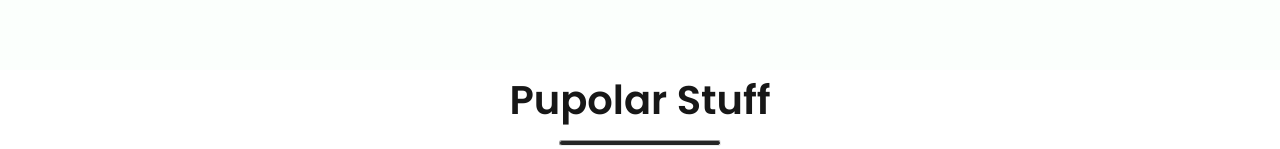
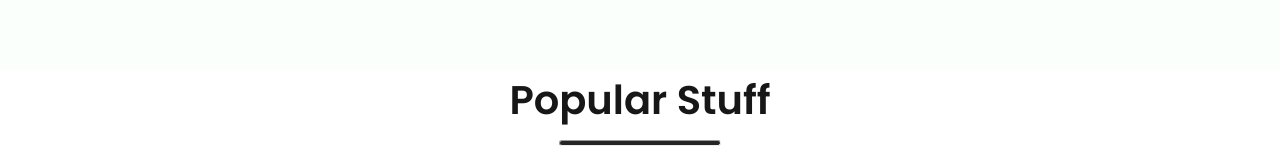
Before and after one commit to Enesozd1/eucway.com, a React (Create React App) app: page / in a window 1280 px wide. Shown: the part 803-952 px from the top of the page. Built offline with nearby package versions, Linux system fonts and the light colour scheme.

Commit message:
design changes

```diff
--- a/public/index.html
+++ b/public/index.html
@@ -7,10 +7,11 @@
     <meta name="theme-color" content="#000000" />
     <meta
       name="description"
-      content="Web site created using create-react-app"
+      content="Eucway"
     />
+    <!--
     <link rel="apple-touch-icon" href="%PUBLIC_URL%/logo192.png" />
-    <!--
+
       manifest.json provides metadata used when your web app is installed on a
       user's mobile device or desktop. See https://developers.google.com/web/fundamentals/web-app-manifest/
     -->
--- a/src/Components/Popular/Popular.jsx
+++ b/src/Components/Popular/Popular.jsx
@@ -7,7 +7,7 @@ import Item from "../item/Item";
 const Popular =() => {
     return(
         <div className="popular">
-            <h1>Pupolar Stuff</h1>
+            <h1>Popular Stuff</h1>
             <hr />
             <div className="popular-item">
                 {data_product.map((item,i) =>{
```
